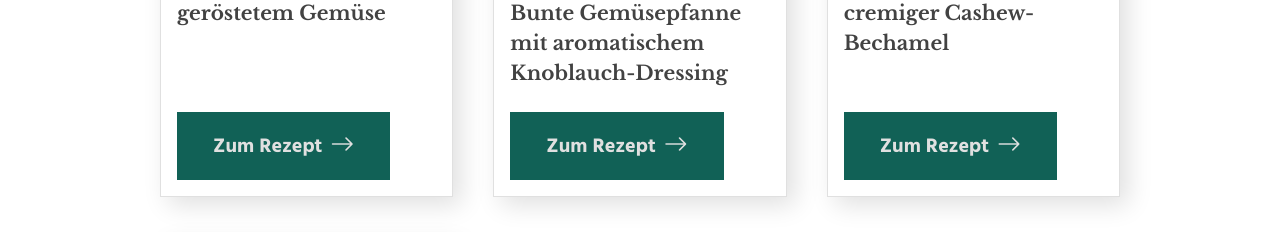
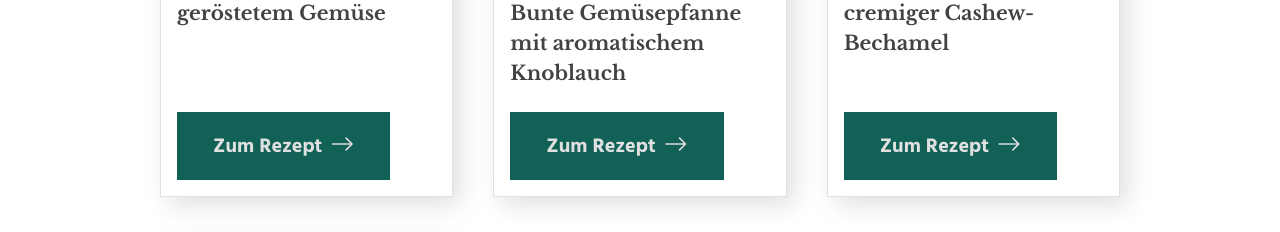
Before and after one commit to D-Christine/gruene-genusswelt-april, a plain HTML site: page index.html in a window 1280 px wide. Shown: the part 1063-1295 px from the top of the page. Drawn offline with nearby package versions, Linux system fonts and the light colour scheme; a web font is replaced by a local one.

Commit message:
index.html
Den Text verbessert.

```diff
--- a/index.html
+++ b/index.html
@@ -81,7 +81,7 @@
                 <div class="card">
                     <div>
                         <img src="img/rezept-2.jpg" alt="Bunte Gemüsepfanne mit aromatischem Knoblauch-Dressing">
-                        <h4>Bunte Gemüsepfanne mit aromatischem Knoblauch-Dressing</h4>
+                        <h4>Bunte Gemüsepfanne mit aromatischem Knoblauch</h4>
                     </div>
                     <a class="button btn-primary" href="">Zum Rezept <i class="bi bi-arrow-right"></i></a>
                 </div>
```
